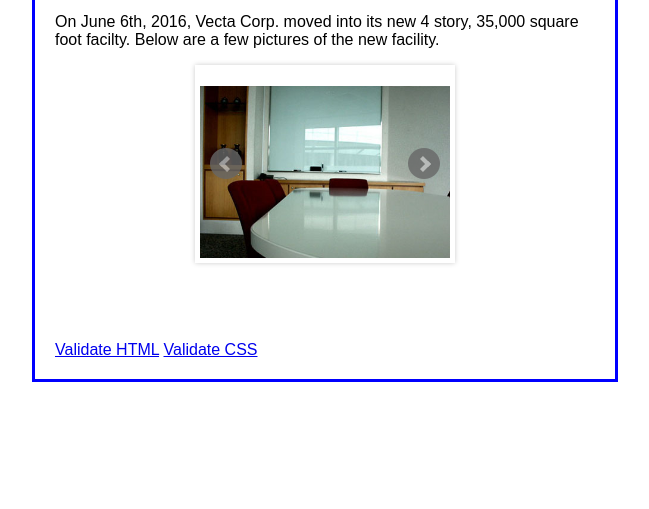
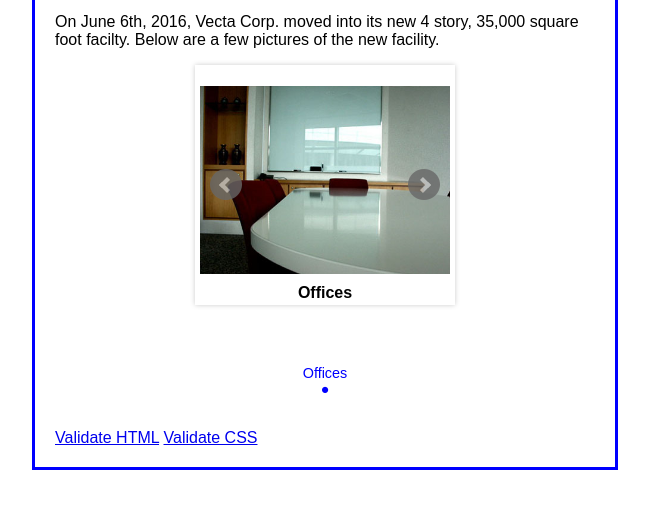
Before and after one commit to Klajoe/In-class-Activities-10, a plain HTML site: page Activity11_Slider/index.html in a window 1280 px wide. Shown: the part 71-580 px from the top of the page, without its empty margins (315-964 px from the left). Drawn offline with nearby package versions, Linux system fonts and the light colour scheme.

Commit message:
first part

```diff
--- a/Activity11_Slider/index.html
+++ b/Activity11_Slider/index.html
@@ -16,12 +16,43 @@
         <p>On June 6th, 2016, Vecta Corp. moved into its new 4 story, 35,000 square foot facilty.
         	Below are a few pictures of the new facility.</p>
         <ul id="slider">
-            <li><img src="images/building_01.jpg" alt="" title="Front"></li>
-            <li><img src="images/building_02.jpg" alt="" title="Left side"></li>
-            <li><img src="images/building_03.jpg" alt="" title="Rear"></li>
-            <li><img src="images/building_04.jpg" alt="" title="Offices"></li>
-            <li><img src="images/building_05.jpg" alt="" title="Conference room"></li>
-        </ul>
+    <li>
+        <img src="images/building_01.jpg" alt="" title="Front">
+        <div class="slide-content">
+            <div class="caption">Front</div> <!-- Yeni eklenen caption -->
+            <div class="pager-icon">&#9679;</div> <!-- Yeni eklenen pager-icon -->
+        </div>
+    </li>
+    <li>
+        <img src="images/building_02.jpg" alt="" title="Left side">
+        <div class="slide-content">
+            <div class="caption">Left side</div> <!-- Yeni eklenen caption -->
+            <div class="pager-icon">&#9679;</div> <!-- Yeni eklenen pager-icon -->
+        </div>
+    </li>
+    <li>
+        <img src="images/building_03.jpg" alt="" title="Rear">
+        <div class="slide-content">
+            <div class="caption">Rear</div> <!-- Yeni eklenen caption -->
+            <div class="pager-icon">&#9679;</div> <!-- Yeni eklenen pager-icon -->
+        </div>
+    </li>
+    <li>
+        <img src="images/building_04.jpg" alt="" title="Offices">
+        <div class="slide-content">
+            <div class="caption">Offices</div> <!-- Yeni eklenen caption -->
+            <div class="pager-icon">&#9679;</div> <!-- Yeni eklenen pager-icon -->
+        </div>
+    </li>
+    <li>
+        <img src="images/building_05.jpg" alt="" title="Conference room">
+        <div class="slide-content">
+            <div class="caption">Conference room</div> <!-- Yeni eklenen caption -->
+            <div class="pager-icon">&#9679;</div> <!-- Yeni eklenen pager-icon -->
+        </div>
+    </li>
+</ul>
+
         <p id="pager"></p>
     </main>
 	<footer>
--- a/Activity11_Slider/main.css
+++ b/Activity11_Slider/main.css
@@ -20,3 +20,20 @@ h1 {
 	font-size: 90%;
 	color: blue;
 }
+.slide-content {
+    position: relative;
+    text-align: center;
+}
+
+.caption {
+    font-size: 16px;
+    font-weight: bold;
+    margin-top: 10px;
+    color: #000;
+}
+
+.pager-icon {
+    font-size: 8px;
+    margin-top: 5px;
+    color: #000;
+}
--- a/Activity11_Slider/slider.js
+++ b/Activity11_Slider/slider.js
@@ -1,14 +1,25 @@
 $(document).ready(function() {
     $("#slider").bxSlider({
         auto: true,
-        randomStart: true,      // Task 2: Display first image randomly
-        moveSlides: 1,          // Task 3: Move one slide at a time
-        minSlides: 1,           // Task 4: Display only one image at a time
-        maxSlides: 1,           // Task 4: Display only one image at a time
+        randomStart: true,
+        moveSlides: 1,
+        minSlides: 1,
+        maxSlides: 1,
         slideWidth: 250,
         slideMargin: 10,
-        pager: true,            // Task 6: Display pager
-        pagerCustom: '#pager',  // Task 6: Set pager container
-        pause: 3000             // Task 5: Set time between automatic transitions to 3 seconds
+        pager: true,
+        pagerCustom: '#pager',
+        pause: 3000,
+        onSliderLoad: function(currentIndex) {
+            var currentSlide = $("#slider li").eq(currentIndex);
+            var caption = currentSlide.find('.caption').text();
+            var pagerIcon = currentSlide.find('.pager-icon').html();
+            $("#pager").html(caption + '<br>' + pagerIcon);
+        },
+        onSlideAfter: function($slideElement, oldIndex, newIndex) {
+            var caption = $slideElement.find('.caption').text();
+            var pagerIcon = $slideElement.find('.pager-icon').html();
+            $("#pager").html(caption + '<br>' + pagerIcon);
+        }
     });
 });
```
